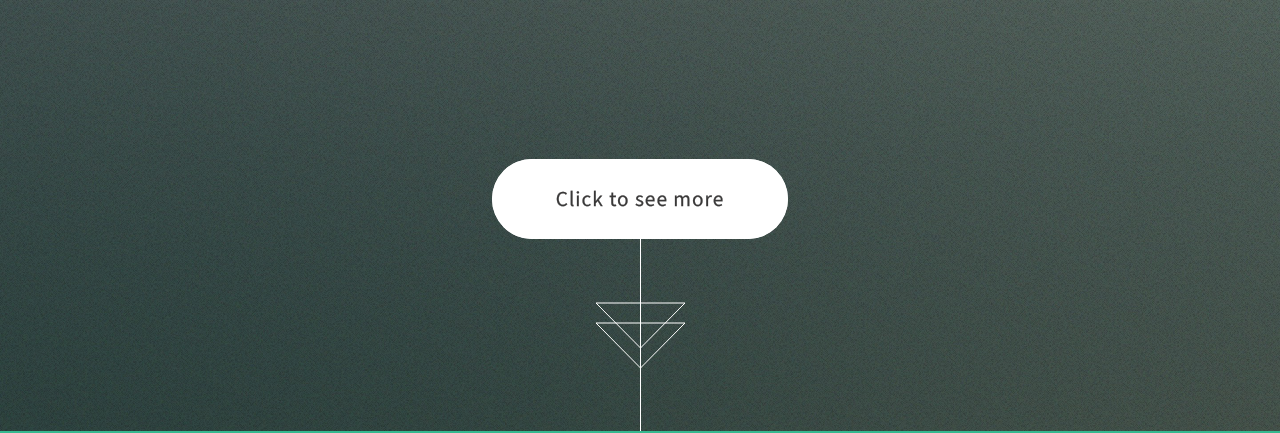
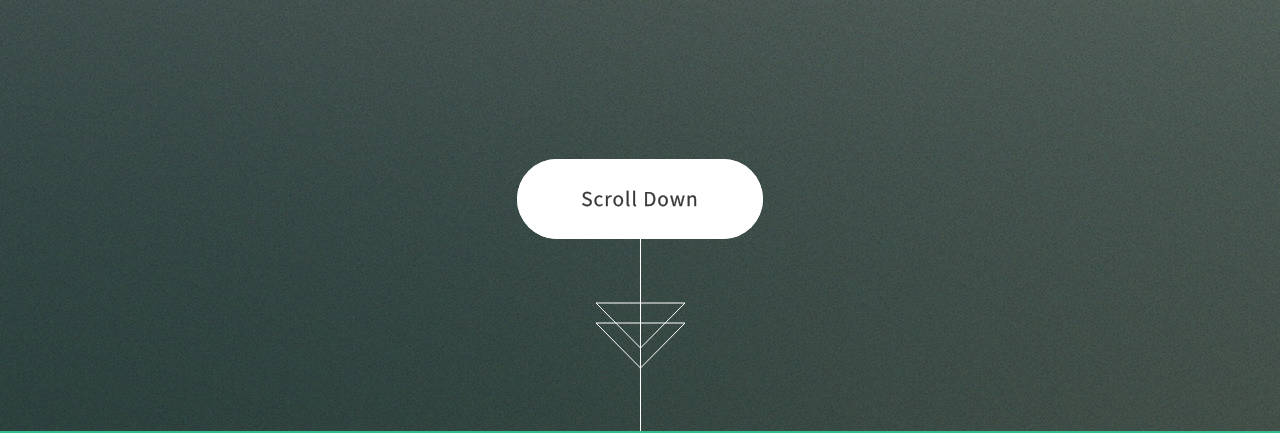
Before and after one commit to A2K2005/ThankYou, a plain HTML site: page index.html in a window 1280 px wide. Shown: the part 391-824 px from the top of the page. Drawn offline with Linux system fonts and the light colour scheme.

Commit message:
Update index.html

```diff
--- a/index.html
+++ b/index.html
@@ -26,7 +26,7 @@
 					<p></p>
 				</header>
 				<footer>
-					<a href="#banner" class="button style2 scrolly scrolly-centered">Click to see more</a>
+					<a href="#banner" class="button style2 scrolly scrolly-centered">Scroll Down</a>
 				</footer>
 			</section>
 
```
